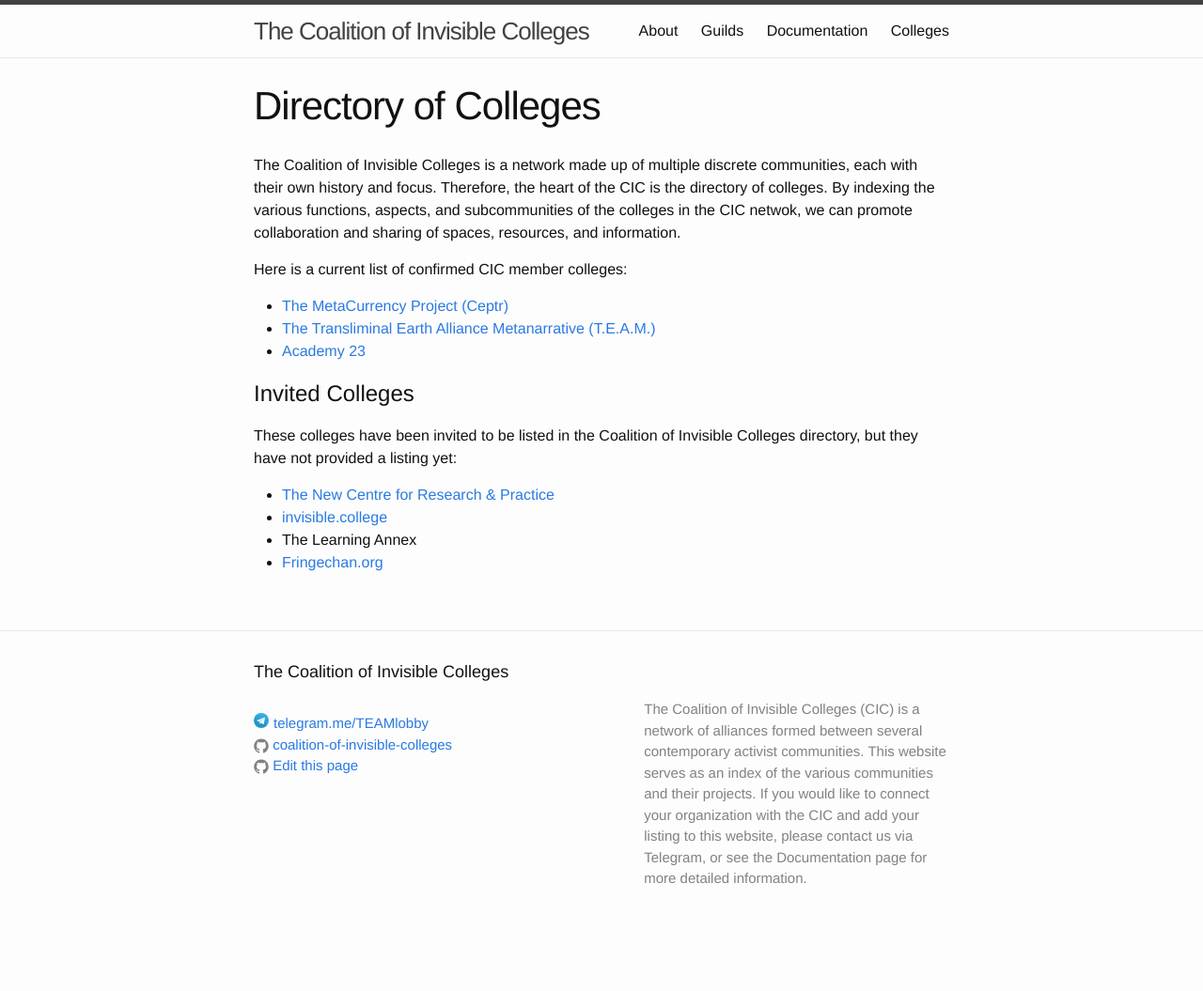
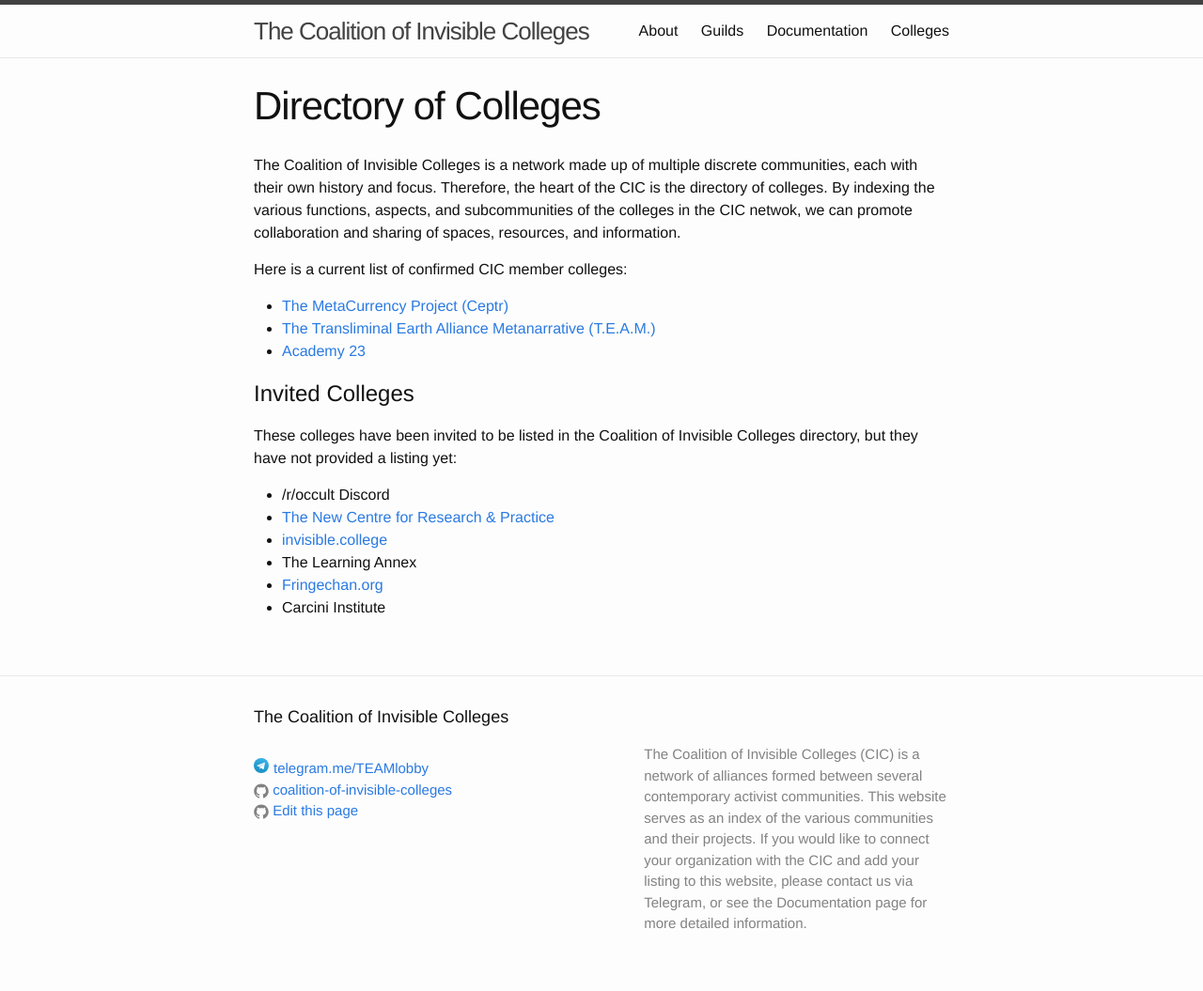
Before and after one commit to coalition-of-invisible-colleges/cic.github.io, a Jekyll site: the page built from colleges/index.md, in a window 1280 px wide. Shown: the whole page at 94% size. Built offline with Jekyll 4.4.1, drawn with Linux system fonts in a browser that asks for light colours; before the commit the page ends 1007 px from its top, so only the background shows below that.

Commit message:
Added /r/occult Discord to invited list

```diff
--- a/colleges/index.md
+++ b/colleges/index.md
@@ -15,7 +15,9 @@ Here is a current list of confirmed CIC member colleges:
 # Invited Colleges
 These colleges have been invited to be listed in the Coalition of Invisible Colleges directory, but they have not provided a listing yet:
 
+* /r/occult Discord
 * [The New Centre for Research & Practice](http://thenewcentre.org)
 * [invisible.college](http://invisible.college)
 * The Learning Annex
 * [Fringechan.org](http://www.fringechan.org/)
+* Carcini Institute
```
